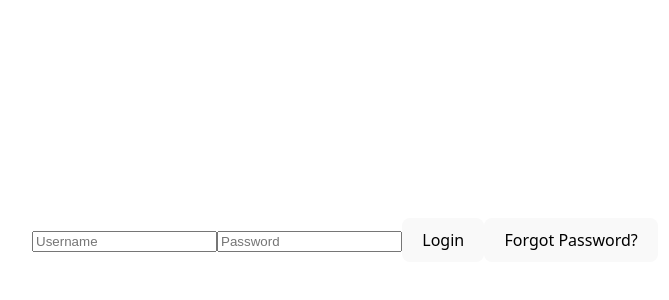
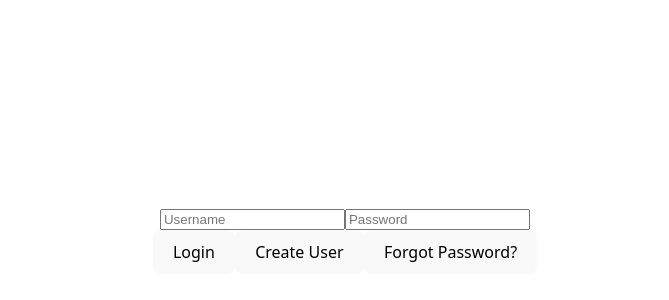
Before and after one commit to mjmikes/TempleSchedulerApp, a React (Vite) app in the folder frontend/: page /login-page in a window 1280 px wide. Shown: the part 160-460 px from the top of the page, without its empty margins (295-964 px from the left). Built offline with nearby package versions, Linux system fonts and the light colour scheme.

Commit message:
Edited Login Pages

```diff
--- a/frontend/src/components/ForgotPassword.tsx
+++ b/frontend/src/components/ForgotPassword.tsx
@@ -20,6 +20,7 @@ const ForgotPassword: React.FC = () => {
           onChange={(e) => setEmail(e.target.value)}
           required
         />
+        <br></br>
         <button type="submit">Send Reset Link</button>
       </form>
     </div>
--- a/frontend/src/components/LoginForm.tsx
+++ b/frontend/src/components/LoginForm.tsx
@@ -44,13 +44,21 @@ const LoginForm: React.FC = () => {
         onChange={(e) => setPassword(e.target.value)}
         placeholder="Password"
       />
+      <br></br>
       <button type="submit">Login</button>
+      <button
+        type="button"
+        onClick={() => navigate("CreateUser")} // Navigate to Forgot Password page
+      >
+        Create User
+      </button>
       <button
         type="button"
         onClick={() => navigate("/forgot-password")} // Navigate to Forgot Password page
       >
         Forgot Password?
       </button>
+      <br></br>
     </form>
   );
 };
```
Also changed, not shown: frontend/src/components/LoginPage.tsx (+4 -3 lines).
